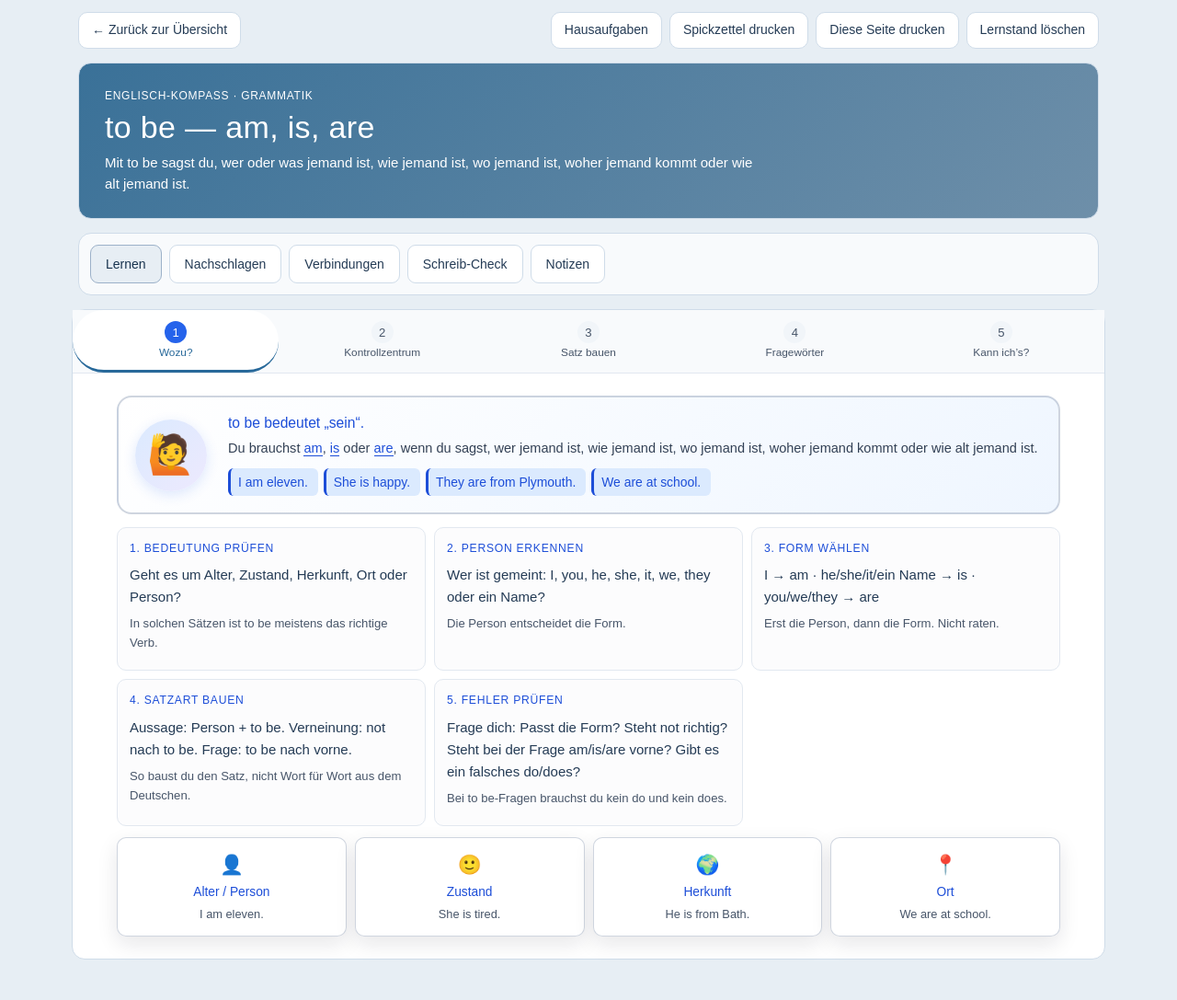
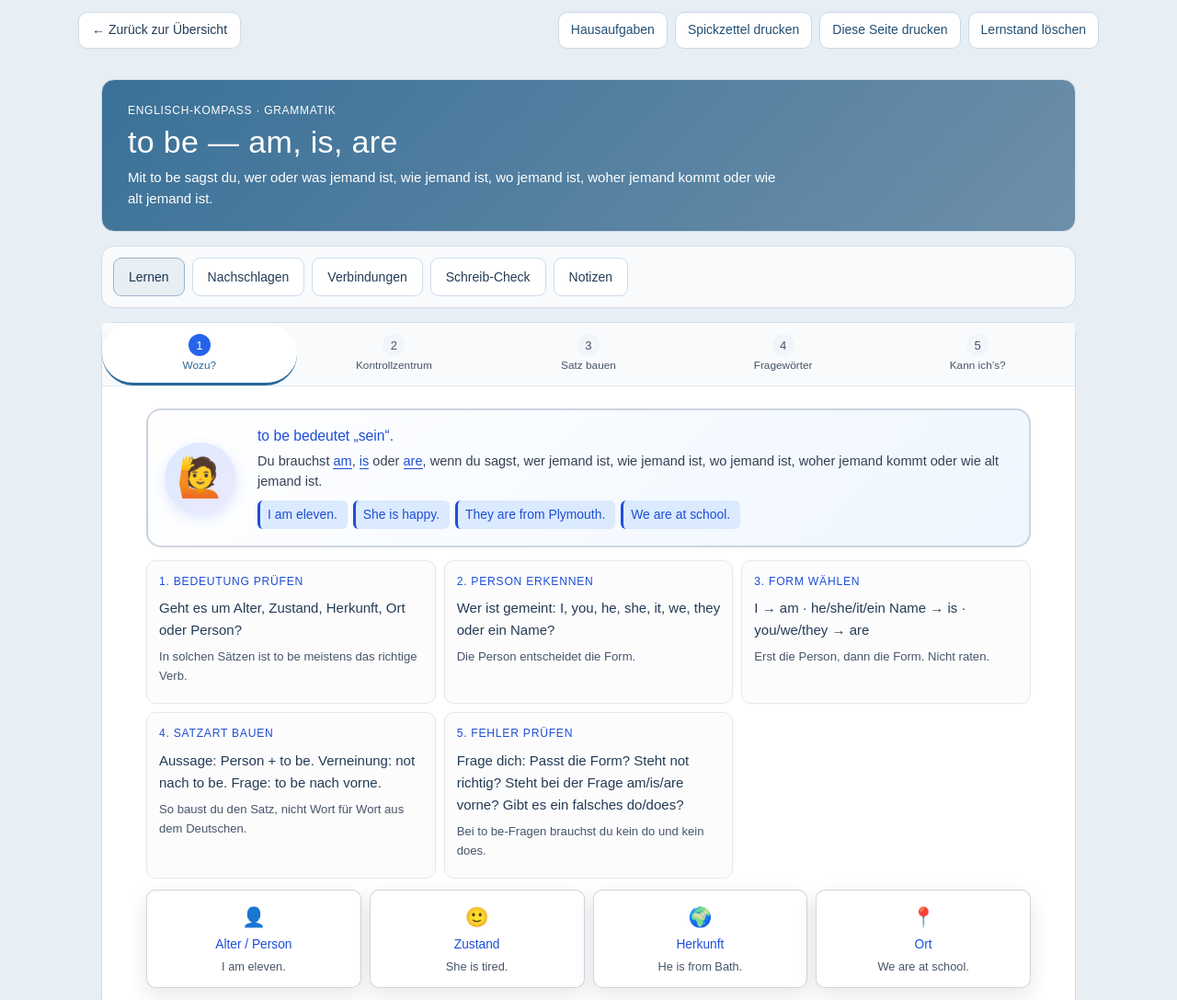
Before and after one commit to gabikloos13-afk/Englisch-Kompass, a plain HTML site: page tobe.html in a window 1280 px wide. Shown: the top 1087 px of the page at 92% size. Drawn offline with Linux system fonts and the light colour scheme.

Commit message:
Match have got reference design (CSS only)

```diff
--- a/tobe.html
+++ b/tobe.html
@@ -1621,6 +1621,21 @@ body{color:#243b55!important}
 .compass-mode-btn,.learn-step-btn,.subtab-btn,.choice-btn,.mini-btn,.tool-btn,.nav-link,.overview-return,.action-btn{font-weight:400!important;border-radius:999px!important}
 .card,.task{box-shadow:none!important}
 @media(max-width:650px){.compass-head{padding:22px 18px!important}.page-content{padding-left:12px!important;padding-right:12px!important}}
+
+/* EINHEITLICHES HAVEGOT-REFERENZDESIGN · Darstellung */
+:root{--hg-bg:#e7eef4;--hg-header:#3a7198;--hg-header2:#6e8fa9;--hg-border:#cfdce9}
+html,body{background:#e7eef4!important;color:#243b55}
+.page-content,.topic-page .page-content{max-width:1100px!important;width:100%!important;margin:0 auto!important;padding:18px 20px 0!important}
+.learning-card,.topic-shell{max-width:1100px!important;width:100%!important;margin:0 auto!important;border:1px solid #cfdce9!important;border-radius:14px!important;box-shadow:none!important;overflow:hidden;background:#fff!important}
+.compass-head,.sp-compass-head,.topic-header,header.hero,.hero{background:linear-gradient(135deg,#3a7198,#6e8fa9)!important;color:#fff!important;padding:24px 28px!important;border-radius:14px!important;box-shadow:none!important}
+.compass-head h1,.compass-head .compass-title,.compass-head .compass-subtitle,.compass-head .compass-kicker,.compass-head .lead,.compass-head .eyebrow,.hero h1,.hero p,.hero .eyebrow{color:#fff!important}
+.overview-return-wrap,.page-action-bar,.site-actions{max-width:1100px!important;margin:0 auto!important;padding:16px 0!important;display:flex!important;align-items:center!important;justify-content:space-between!important;gap:12px!important;flex-wrap:wrap!important}
+.page-action-buttons,.site-actions .right{display:flex!important;gap:8px!important;flex-wrap:wrap!important}
+.overview-return,.ha-btn,.print-btn,.site-actions a,.site-actions button,.page-action-bar button{display:inline-flex!important;align-items:center!important;min-height:40px!important;padding:8px 13px!important;border-radius:10px!important;border:1px solid #cbd9e8!important;color:#234f74!important;background:#fff!important;text-decoration:none!important;box-shadow:none!important;font-weight:400!important}
+.compass-mode-grid,.mode-tabs,.topic-tabs,.tab-row{max-width:1100px!important;margin-left:auto!important;margin-right:auto!important;background:#f8fafc!important;border:1px solid #cfdce9!important;border-radius:14px!important;box-shadow:none!important}
+.compass-mode-btn,.learn-step-btn,.subtab-btn,.mode-tabs button{font-weight:400!important}
+.card,.task{box-shadow:none!important}
+@media(max-width:700px){.page-content,.topic-page .page-content{padding:12px!important}.overview-return-wrap,.page-action-bar,.site-actions{padding:12px!important}.compass-head,.hero{padding:20px 18px!important}}
 </style>
 </head>
 <body>
```
